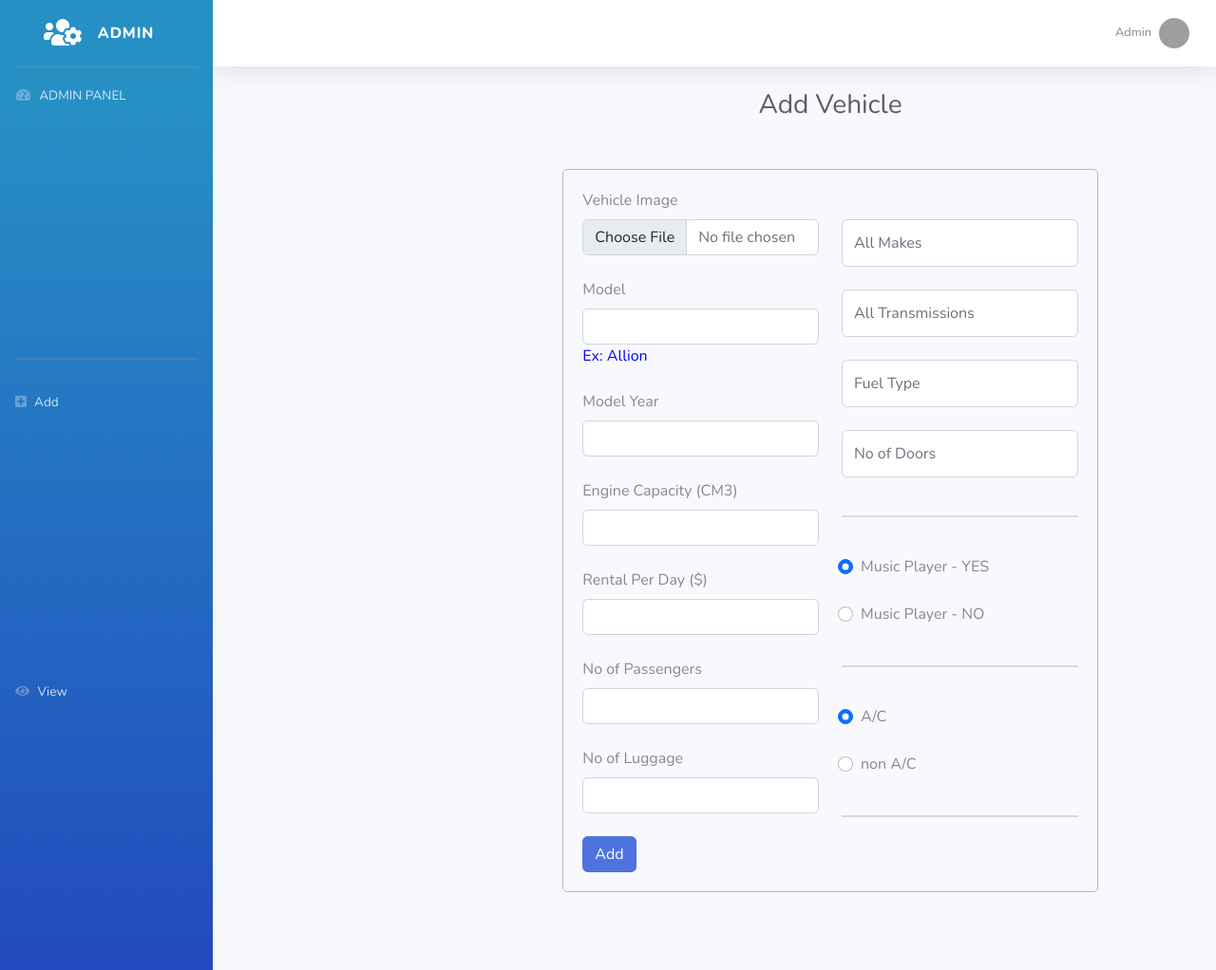
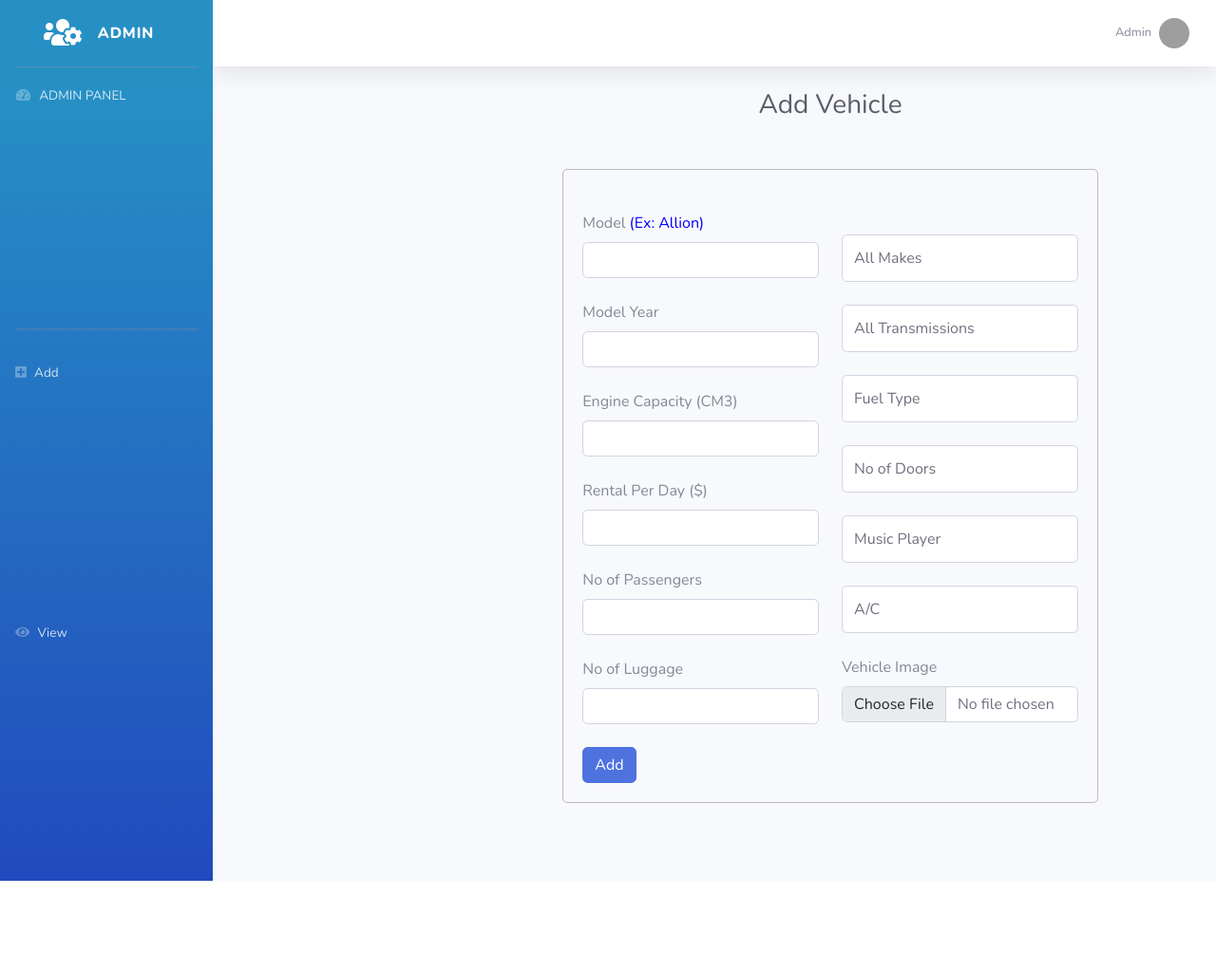
Before and after one commit to RIR22IT/AMERIRENTACAR, a PHP site: page /admin/adminDashboard.php in a window 1280 px wide. Shown: the whole page at 95% size. After the commit the page ends 928 px from the top, so only its background shows below. Run offline with PHP 8.4, Linux system fonts and the light colour scheme; some libraries are stand-ins or nearby versions; grey boxes are pictures that could not be loaded.

Commit message:
Fixed form errors

```diff
--- a/admin/adminDashboard.php
+++ b/admin/adminDashboard.php
@@ -153,17 +153,11 @@
           <form method="post" action="viewDashboard.php" enctype="multipart/form-data">
             <div class="row">
 
-              <div class="col-md-offset-1 col-md-6">
+              <div class="col-md-offset-1 col-md-6"><br>
 
                 <div class="col-15">
-                  <label for="img">Vehicle Image</label>
-                  <input type="file" class="form-control" name="img" value="" >
-                </div><br>
-
-                <div class="col-15">
-                  <label>Model</label>
+                  <label>Model</label> <span style="color: blue;">(Ex: Allion)</span>
                   <input type="text" name="model" class="form-control" value="">
-                  <span style="color: blue;">Ex: Allion</span>
                 </div><br>
 
                 <div class="col-15">
@@ -193,7 +187,7 @@
 
               </div>
 
-              <div class="col-md-offset-1 col-md-6" style="bottom: -32px;">
+              <div class="col-md-offset-1 col-md-6" style="bottom: -48px;">
                 <div class="col-15">
                   <select class="form-control" id="make" name="make" style="height: 50px;">
                     <option selected disabled="disabled">All Makes</option>
@@ -235,35 +229,27 @@
                     <option value="5">5</option>
                   </select>
                 </div><br>
-                <hr><br>
 
-                <div class="form-check">
-                  <input class="form-check-input" type="radio" name="musicOn" value="Yes" checked>
-                  <label class="form-check-label" for="flexRadioDefault1">
-                    Music Player - YES
-                  </label>
+                <div class="col-15" style="bottom: -30px;">
+                  <select class="form-control" id="musicOn" name="musicOn" style="height: 50px;">
+                    <option selected disabled="disabled">Music Player</option>
+                    <option value="Yes">Music Player - YES</option>
+                    <option value="No">Music Player - NO</option>
+                  </select>
                 </div><br>
-                <div class="form-check">
-                  <input class="form-check-input" type="radio" name="musicOn" value="No">
-                  <label class="form-check-label" for="flexRadioDefault2">
-                    Music Player - NO
-                  </label>
+
+                <div class="col-15" style="bottom: -30px;">
+                  <select class="form-control" id="ac" name="ac" style="height: 50px;">
+                    <option selected disabled="disabled">A/C</option>
+                    <option value="A/C">A/C</option>
+                    <option value="non A/C">non A/C</option>
+                  </select>
                 </div><br>
-                <hr><br>
 
-                <div class="form-check">
-                  <input class="form-check-input" type="radio" name="ac" value="A/C" checked>
-                  <label class="form-check-label" for="flexRadioDefault1">
-                    A/C
-                  </label>
+                <div class="col-15">
+                  <label for="img">Vehicle Image</label>
+                  <input type="file" class="form-control" name="img" value="" >
                 </div><br>
-                <div class="form-check">
-                  <input class="form-check-input" type="radio" name="ac" value="non A/C">
-                  <label class="form-check-label" for="flexRadioDefault2">
-                    non A/C
-                  </label>
-                </div><br>
-                <hr><br>
 
               </div>
             </div>
```
Also changed, not shown: admin/editVehicleDetails.php (+40 -34 lines), home.php (+33 -41 lines).
